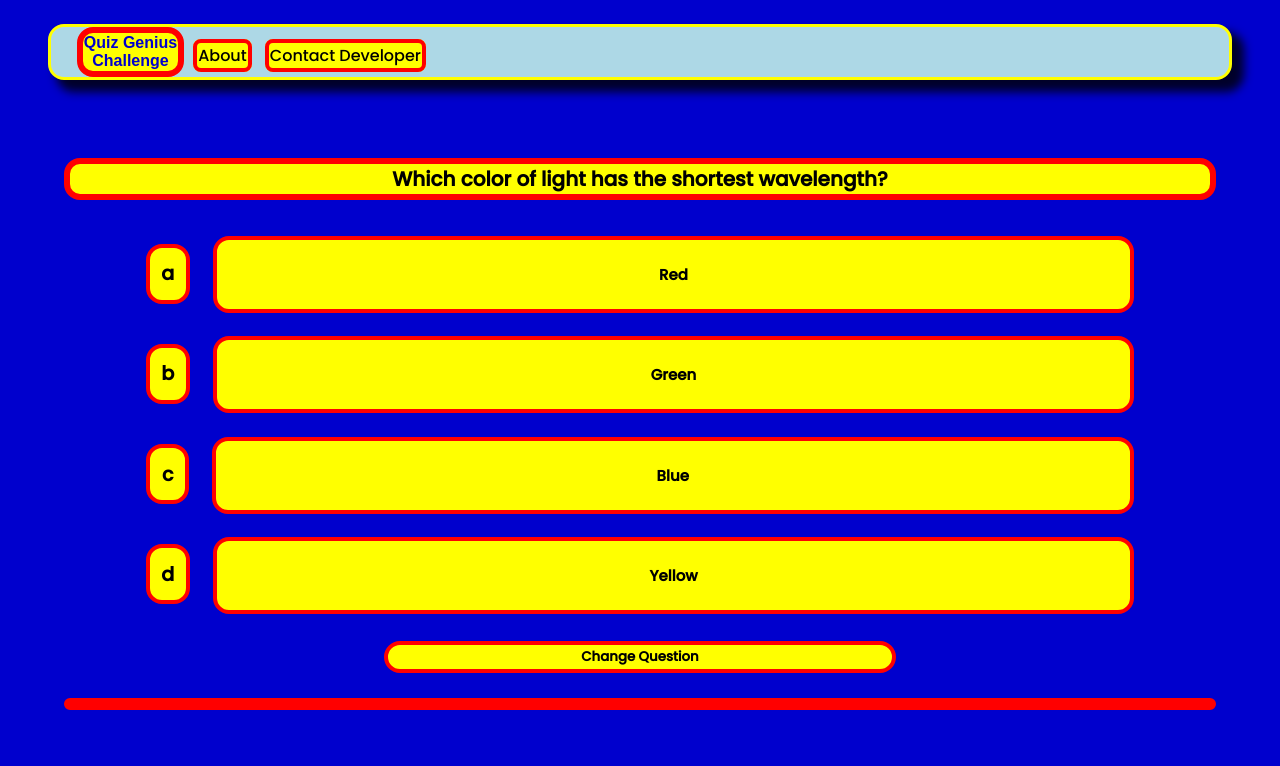
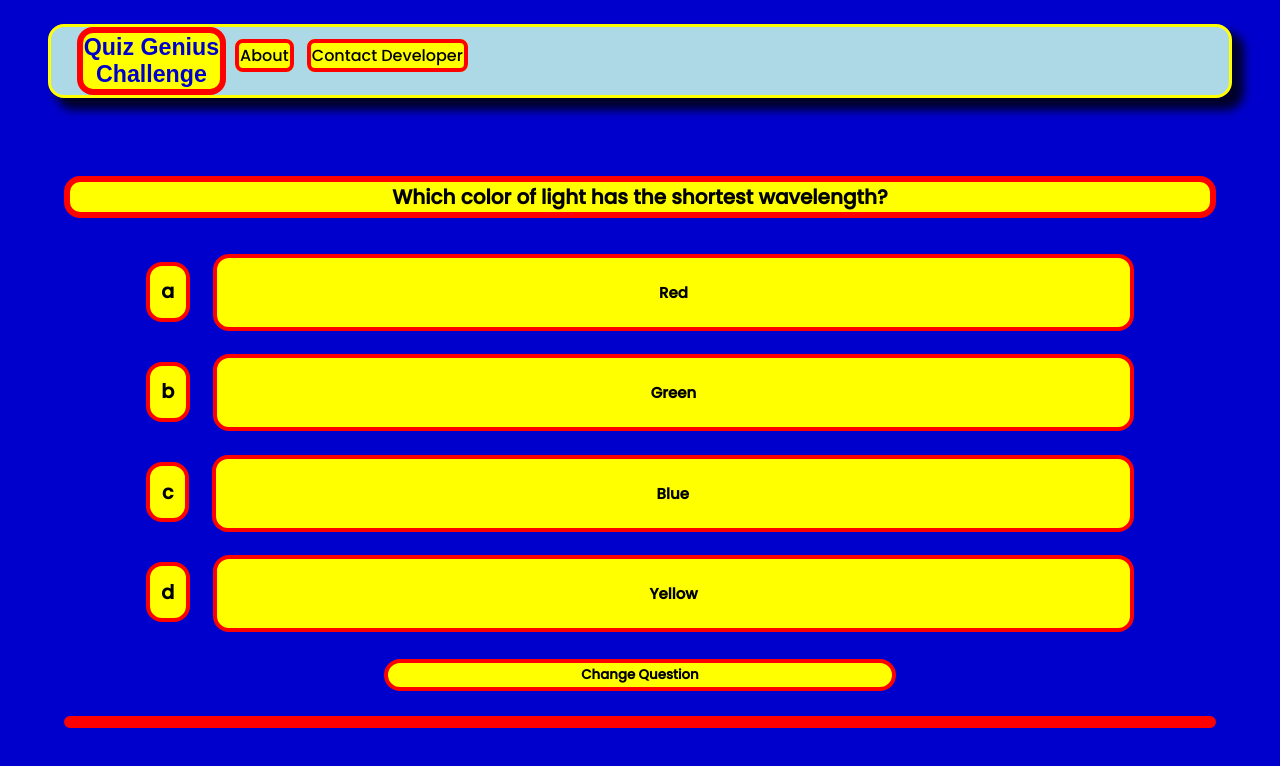
Before and after one commit to MohammadAliiiii/Quiz-Genius-Challenge, a plain HTML site: page index.html in a window 1280 px wide. Shown: the top 766 px of the page. Drawn offline with Linux system fonts and the light colour scheme; a web font is replaced by a local one.

Commit message:
Update styles.css

```diff
--- a/styles.css
+++ b/styles.css
@@ -111,7 +111,7 @@ nav ul li a{
     color: mediumblue;
     border: 6px solid red;
     border-radius: 2vh;
-    font-size: 100%;
+    font-size: 2.9vh;
     padding: 1px;
     font-family: 'Ephesis', cursive;
     font-family: 'Poppins', sans-serif;
```
